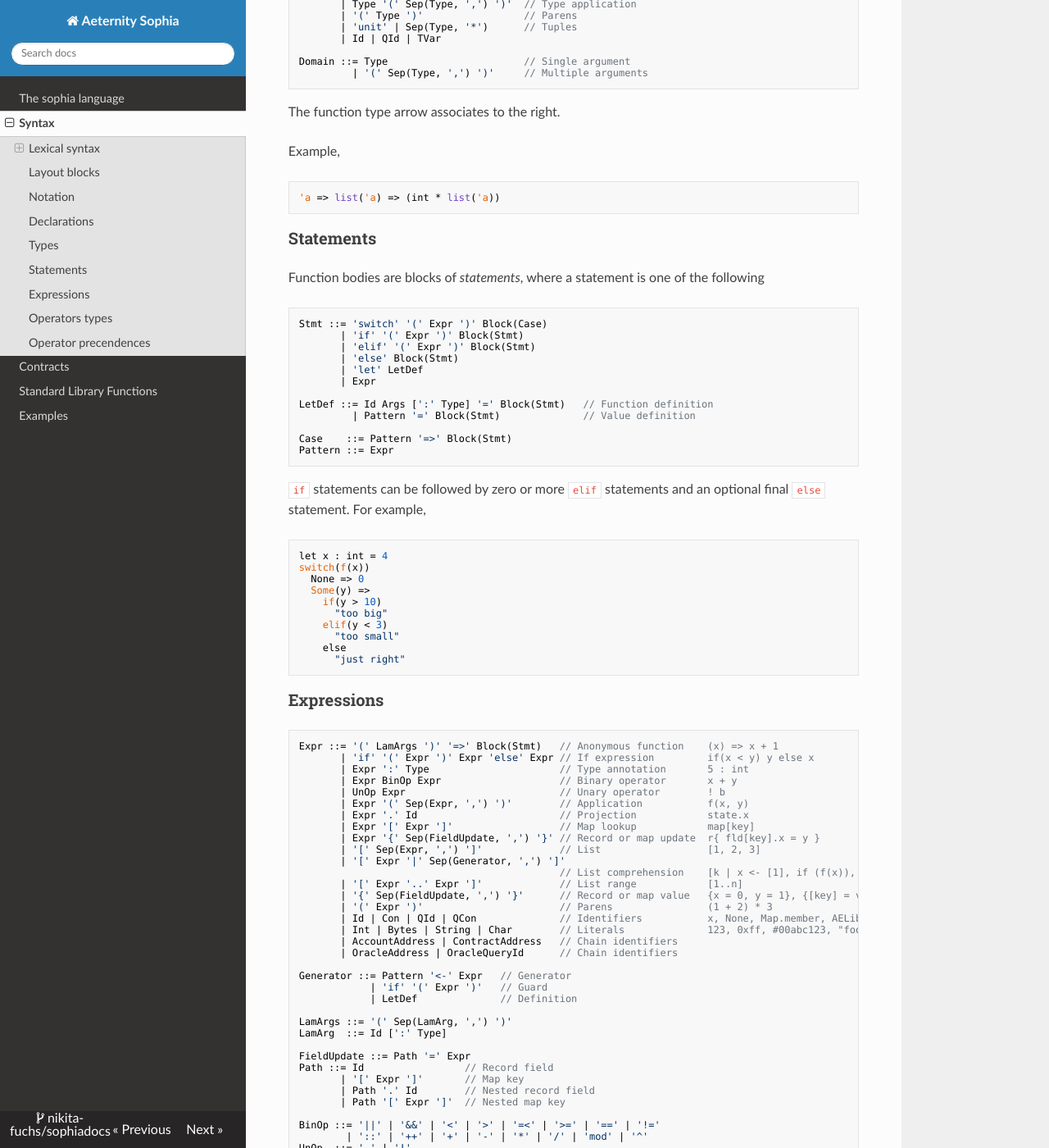
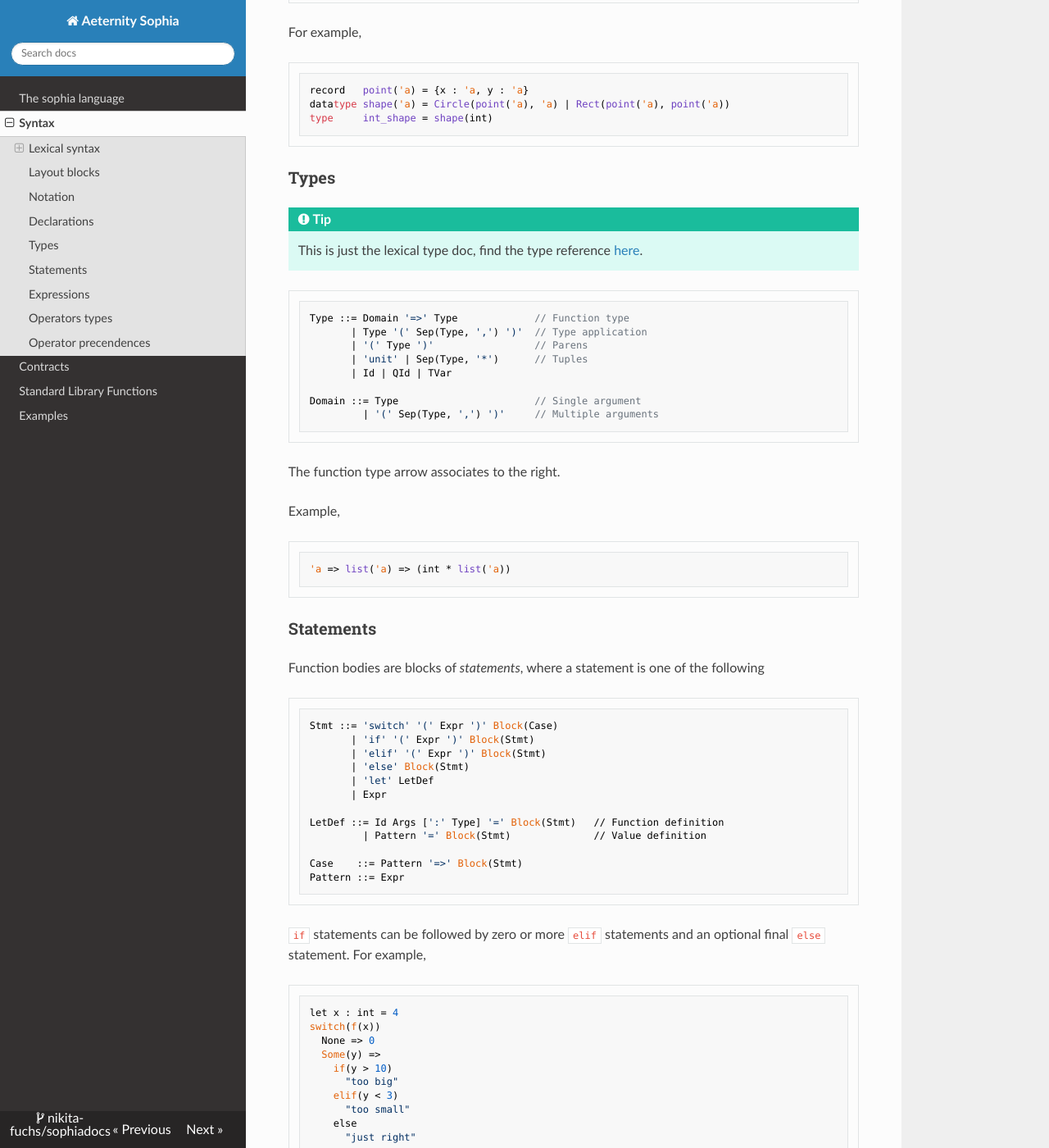
Before and after one commit to nikita-fuchs/sophiadocs, an MkDocs documentation site: the page built from docs/syntax.md, in a window 1280 px wide and 1400 px high, scrolled down 3439 px. Shown: the whole window at 82% size. Built offline with MkDocs 1.6.1, drawn with Linux system fonts in a browser that asks for light colours; nearby versions of some CDN libraries.

````diff
--- a/docs/syntax.md
+++ b/docs/syntax.md
@@ -159,6 +159,10 @@ type     int_shape = shape(int)
 
 ### Types
 
+!!! tip
+
+    This is just the lexical type doc, find the type reference [here](contracts.md#types).
+
 ```c
 Type ::= Domain '=>' Type             // Function type
        | Type '(' Sep(Type, ',') ')'  // Type application
--- a/mkdocs.yml
+++ b/mkdocs.yml
@@ -8,6 +8,12 @@ theme:
         - rust
         - erlang
 
+markdown_extensions:
+    - attr_list
+    - admonition
+    - pymdownx.details
+    - pymdownx.superfences
+
 nav:
     - 'The sophia language' : 'index.md'
     - Syntax : 'syntax.md'
````
Also changed, not shown: docs/extra.css (added).
